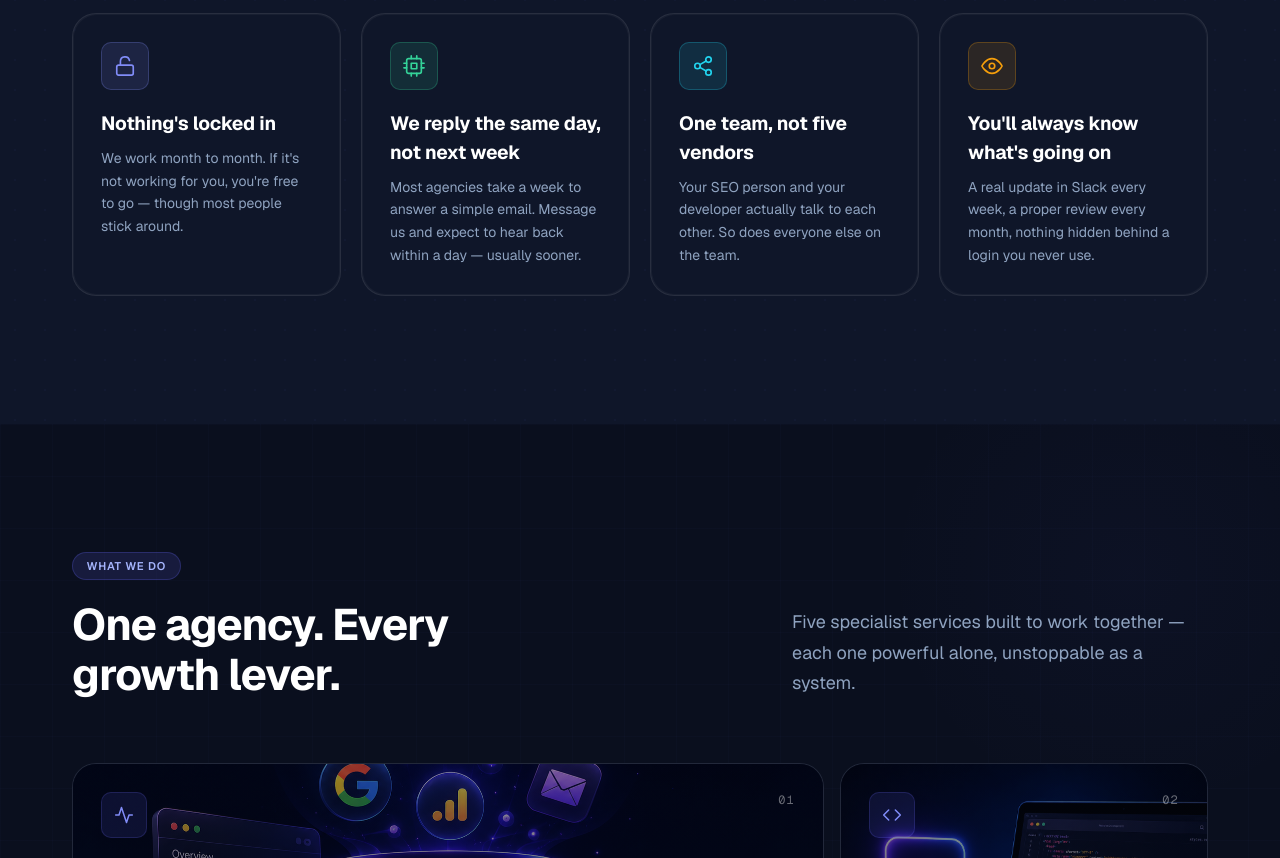
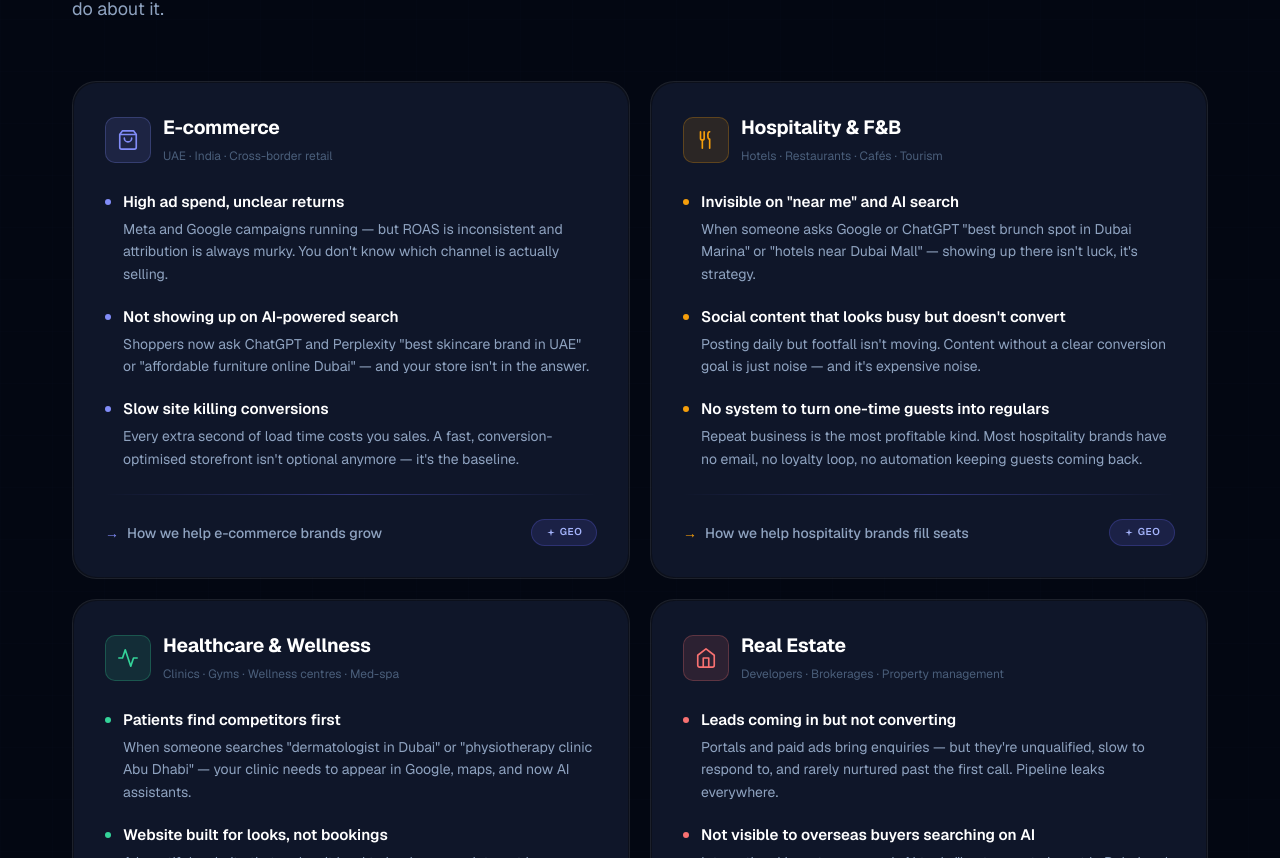
Before and after one commit to issei007-ai/unexusai, a Next.js app: page / in a window 1280 px wide. Shown: the part 1522-2380 px from the top of the page. Built offline with nearby package versions, Linux system fonts and the light colour scheme.

Commit message:
Add 'Who we work with' industries section to homepage

```diff
--- a/src/app/page.tsx
+++ b/src/app/page.tsx
@@ -2,6 +2,7 @@ import Nav from "@/components/layout/Nav";
 import Footer from "@/components/layout/Footer";
 import ContactCTA from "@/components/sections/ContactCTA";
 import WhyRicha from "@/components/sections/WhyRicha";
+import IndustriesSection from "@/components/sections/IndustriesSection";
 import ServicesGrid from "@/components/sections/ServicesGrid";
 import ProcessSteps from "@/components/sections/ProcessSteps";
 import TestimonialsGrid from "@/components/sections/TestimonialsGrid";
@@ -104,6 +105,7 @@ export default function HomePage() {
           </div>
         </section>
 
+        <IndustriesSection />
         <WhyRicha />
         <ServicesGrid />
         <ProcessSteps />
--- /dev/null
+++ b/src/components/sections/IndustriesSection.tsx
@@ -0,0 +1,164 @@
+import ScrollReveal from "@/components/ui/ScrollReveal";
+import RevealText3D from "@/components/ui/RevealText3D";
+
+type Point = { title: string; desc: string };
+type Industry = {
+  name: string;
+  segments: string;
+  accent: string;
+  cta: string;
+  icon: React.ReactNode;
+  points: Point[];
+};
+
+const sw = { fill: "none", stroke: "currentColor", strokeWidth: 1.8, strokeLinecap: "round", strokeLinejoin: "round" } as const;
+
+const INDUSTRIES: Industry[] = [
+  {
+    name: "E-commerce",
+    segments: "UAE · India · Cross-border retail",
+    accent: "#818cf8",
+    cta: "How we help e-commerce brands grow",
+    icon: (
+      <svg width="22" height="22" viewBox="0 0 24 24" {...sw}>
+        <path d="M6 2 3 6v14a2 2 0 0 0 2 2h14a2 2 0 0 0 2-2V6l-3-4z" />
+        <line x1="3" y1="6" x2="21" y2="6" />
+        <path d="M16 10a4 4 0 0 1-8 0" />
+      </svg>
+    ),
+    points: [
+      { title: "High ad spend, unclear returns", desc: `Meta and Google campaigns running — but ROAS is inconsistent and attribution is always murky. You don't know which channel is actually selling.` },
+      { title: "Not showing up on AI-powered search", desc: `Shoppers now ask ChatGPT and Perplexity "best skincare brand in UAE" or "affordable furniture online Dubai" — and your store isn't in the answer.` },
+      { title: "Slow site killing conversions", desc: `Every extra second of load time costs you sales. A fast, conversion-optimised storefront isn't optional anymore — it's the baseline.` },
+    ],
+  },
+  {
+    name: "Hospitality & F&B",
+    segments: "Hotels · Restaurants · Cafés · Tourism",
+    accent: "#f59e0b",
+    cta: "How we help hospitality brands fill seats",
+    icon: (
+      <svg width="22" height="22" viewBox="0 0 24 24" {...sw}>
+        <path d="M6 3v7a2 2 0 0 0 2 2 2 2 0 0 0 2-2V3" />
+        <path d="M8 12v9" />
+        <path d="M16 3c-1.1 0-2 1.8-2 4s.9 4 2 4v10" />
+      </svg>
+    ),
+    points: [
+      { title: `Invisible on "near me" and AI search`, desc: `When someone asks Google or ChatGPT "best brunch spot in Dubai Marina" or "hotels near Dubai Mall" — showing up there isn't luck, it's strategy.` },
+      { title: "Social content that looks busy but doesn't convert", desc: `Posting daily but footfall isn't moving. Content without a clear conversion goal is just noise — and it's expensive noise.` },
+      { title: "No system to turn one-time guests into regulars", desc: `Repeat business is the most profitable kind. Most hospitality brands have no email, no loyalty loop, no automation keeping guests coming back.` },
+    ],
+  },
+  {
+    name: "Healthcare & Wellness",
+    segments: "Clinics · Gyms · Wellness centres · Med-spa",
+    accent: "#34d399",
+    cta: "How we help clinics attract and retain patients",
+    icon: (
+      <svg width="22" height="22" viewBox="0 0 24 24" {...sw}>
+        <polyline points="22 12 18 12 15 21 9 3 6 12 2 12" />
+      </svg>
+    ),
+    points: [
+      { title: "Patients find competitors first", desc: `When someone searches "dermatologist in Dubai" or "physiotherapy clinic Abu Dhabi" — your clinic needs to appear in Google, maps, and now AI assistants.` },
+      { title: "Website built for looks, not bookings", desc: `A beautiful website that makes it hard to book an appointment is a liability. Every friction point between visitor and booking is lost revenue.` },
+      { title: "No follow-up system after the first visit", desc: `Most clinics and wellness centres lose patients between appointments — no reminders, no re-engagement, no automated care journey keeping them connected.` },
+    ],
+  },
+  {
+    name: "Real Estate",
+    segments: "Developers · Brokerages · Property management",
+    accent: "#f87171",
+    cta: "How we help real estate brands generate qualified leads",
+    icon: (
+      <svg width="22" height="22" viewBox="0 0 24 24" {...sw}>
+        <path d="M3 9l9-7 9 7v11a2 2 0 0 1-2 2H5a2 2 0 0 1-2-2z" />
+        <polyline points="9 22 9 12 15 12 15 22" />
+      </svg>
+    ),
+    points: [
+      { title: "Leads coming in but not converting", desc: `Portals and paid ads bring enquiries — but they're unqualified, slow to respond to, and rarely nurtured past the first call. Pipeline leaks everywhere.` },
+      { title: "Not visible to overseas buyers searching on AI", desc: `International investors now ask AI tools "best areas to invest in Dubai real estate" or "off-plan properties in UAE 2025." Your listings need to be in that answer.` },
+      { title: "No content strategy building long-term authority", desc: `One-off portal listings aren't a brand. The agencies winning in real estate are the ones publishing market insights, area guides, and investment content consistently.` },
+    ],
+  },
+];
+
+const INTRO =
+  "Every industry has its own version of the same problem — money going into marketing, not enough coming back out. Here's what we see most often, and what we do about it.";
+
+export default function IndustriesSection() {
+  return (
+    <section className="section relative overflow-hidden" style={{ background: "var(--color-bg)" }}>
+      <div className="absolute inset-0 bg-grid" style={{ opacity: 0.18 }} />
+
+      <div className="container relative z-10">
+        <div className="mb-14" style={{ maxWidth: "44rem" }}>
+          <span className="text-xs font-semibold uppercase tracking-widest" style={{ color: "var(--color-brand-500)" }}>
+            Who we work with
+          </span>
+          <h2 className="text-h2 mt-3 mb-4">
+            <RevealText3D text="We've seen what's holding your industry back." splitBy="word" />
+          </h2>
+          <p className="text-lead" style={{ color: "var(--color-brand-300)" }}>{INTRO}</p>
+        </div>
+
+        <div className="grid lg:grid-cols-2 gap-5">
+          {INDUSTRIES.map((ind, i) => (
+            <ScrollReveal key={ind.name} delay={(i % 2) * 0.1}>
+              <div className="glow-card h-full p-7 md:p-8 flex flex-col" style={{ border: "1px solid var(--color-border)" }}>
+                {/* Header */}
+                <div className="flex items-center gap-3 mb-6">
+                  <div
+                    style={{
+                      width: 46, height: 46, borderRadius: "var(--radius-md)",
+                      display: "flex", alignItems: "center", justifyContent: "center",
+                      background: `${ind.accent}1f`, border: `1px solid ${ind.accent}40`,
+                      color: ind.accent, flexShrink: 0,
+                    }}
+                  >
+                    {ind.icon}
+                  </div>
+                  <div>
+                    <h3 className="text-white" style={{ fontFamily: "var(--font-display)", fontWeight: 700, fontSize: "1.2rem", letterSpacing: "-0.01em" }}>
+                      {ind.name}
+                    </h3>
+                    <span className="text-xs" style={{ color: "var(--color-brand-500)" }}>{ind.segments}</span>
+                  </div>
+                </div>
+
+                {/* Pain points */}
+                <div className="space-y-5 flex-1">
+                  {ind.points.map((p) => (
+                    <div key={p.title} className="flex gap-3">
+                      <span style={{ width: 6, height: 6, borderRadius: "50%", background: ind.accent, flexShrink: 0, marginTop: 8 }} />
+                      <div>
+                        <div className="font-semibold text-white mb-1" style={{ fontSize: "0.95rem" }}>{p.title}</div>
+                        <p className="text-sm leading-relaxed" style={{ color: "var(--color-brand-300)" }}>{p.desc}</p>
+                      </div>
+                    </div>
+                  ))}
+                </div>
+
+                {/* Footer */}
+                <div className="divider my-6" />
+                <div className="flex items-center justify-between gap-3">
+                  <a href="/services" className="text-sm font-medium inline-flex items-center gap-2 transition-colors hover:text-white" style={{ color: "var(--color-brand-300)" }}>
+                    <span style={{ color: ind.accent }}>→</span> {ind.cta}
+                  </a>
+                  <span className="badge badge-accent flex-shrink-0" style={{ fontSize: "0.62rem", letterSpacing: "0.06em", display: "inline-flex", alignItems: "center", gap: 4 }}>
+                    <svg width="10" height="10" viewBox="0 0 24 24" fill="currentColor" aria-hidden="true">
+                      <path d="M12 2l1.8 7.2L21 11l-7.2 1.8L12 20l-1.8-7.2L3 11l7.2-1.8z" />
+                    </svg>
+                    GEO
+                  </span>
+                </div>
+              </div>
+            </ScrollReveal>
+          ))}
+        </div>
+      </div>
+    </section>
+  );
+}
```
